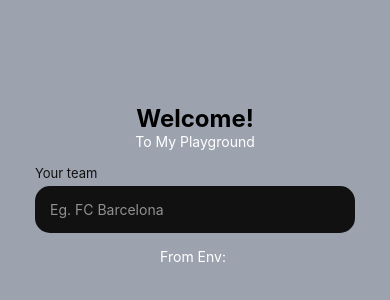
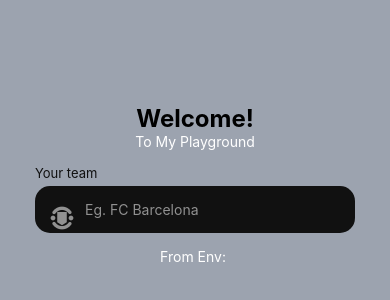
Before and after one commit to tothepointcode/test-buddy, a React Native app: screen / in a window 390 px wide. Shown: the part 238-538 px from the top of the page. Built offline with nearby package versions, Linux system fonts and the light colour scheme.

Commit message:
feat: :construction: Passed iconName through the props;

```diff
--- a/components/MyTextInput.tsx
+++ b/components/MyTextInput.tsx
@@ -1,15 +1,19 @@
 import React from "react";
 import { Text, View, StyleSheet, TextInput } from "react-native";
+
+// icon
+import { Entypo } from "@expo/vector-icons";
 
 interface InputProps {
   placeholder: string;
   label: string;
+  iconName: string | any;
   inputStyle?: any;
   labelStyle?: any;
 }
 
 const MyTextInput: React.FC<InputProps> = (props): JSX.Element => {
-  const { label, labelStyle, inputStyle } = props;
+  const { label, labelStyle, inputStyle, iconName } = props;
 
   return (
     <View style={styles.inputContainer}>
@@ -19,6 +23,12 @@ const MyTextInput: React.FC<InputProps> = (props): JSX.Element => {
         placeholderTextColor="#919191"
         style={[styles.input, inputStyle]}
       />
+      <Entypo
+        style={styles.inputIcon}
+        name={iconName}
+        size={24}
+        color="#919191"
+      />
     </View>
   );
 };
@@ -27,6 +37,7 @@ const styles = StyleSheet.create({
   inputContainer: {
     width: "100%",
     marginVertical: 15,
+    position: "relative",
   },
   input: {
     color: "#fff",
@@ -35,11 +46,17 @@ const styles = StyleSheet.create({
     backgroundColor: "#111",
     borderRadius: 15,
     marginTop: 5,
+    paddingLeft: 50,
   },
   label: {
     color: "#111",
     fontSize: 13,
   },
+  inputIcon: {
+    position: "absolute",
+    top: 40,
+    left: 15,
+  },
 });
 
 export default MyTextInput;
--- a/screens/Home.tsx
+++ b/screens/Home.tsx
@@ -18,7 +18,11 @@ const Home = (props: HomeProps): JSX.Element => {
         style={{ color: "black", fontWeight: "bold" }}
       />
       <SmallText title="To My Playground" style={{ color: "white" }} />
-      <MyTextInput label="Your team" placeholder="Eg. FC Barcelona" />
+      <MyTextInput
+        iconName="sports-club"
+        label="Your team"
+        placeholder="Eg. FC Barcelona"
+      />
       <Text style={styles.text}>From Env: {props.name}</Text>
     </View>
   );
```
